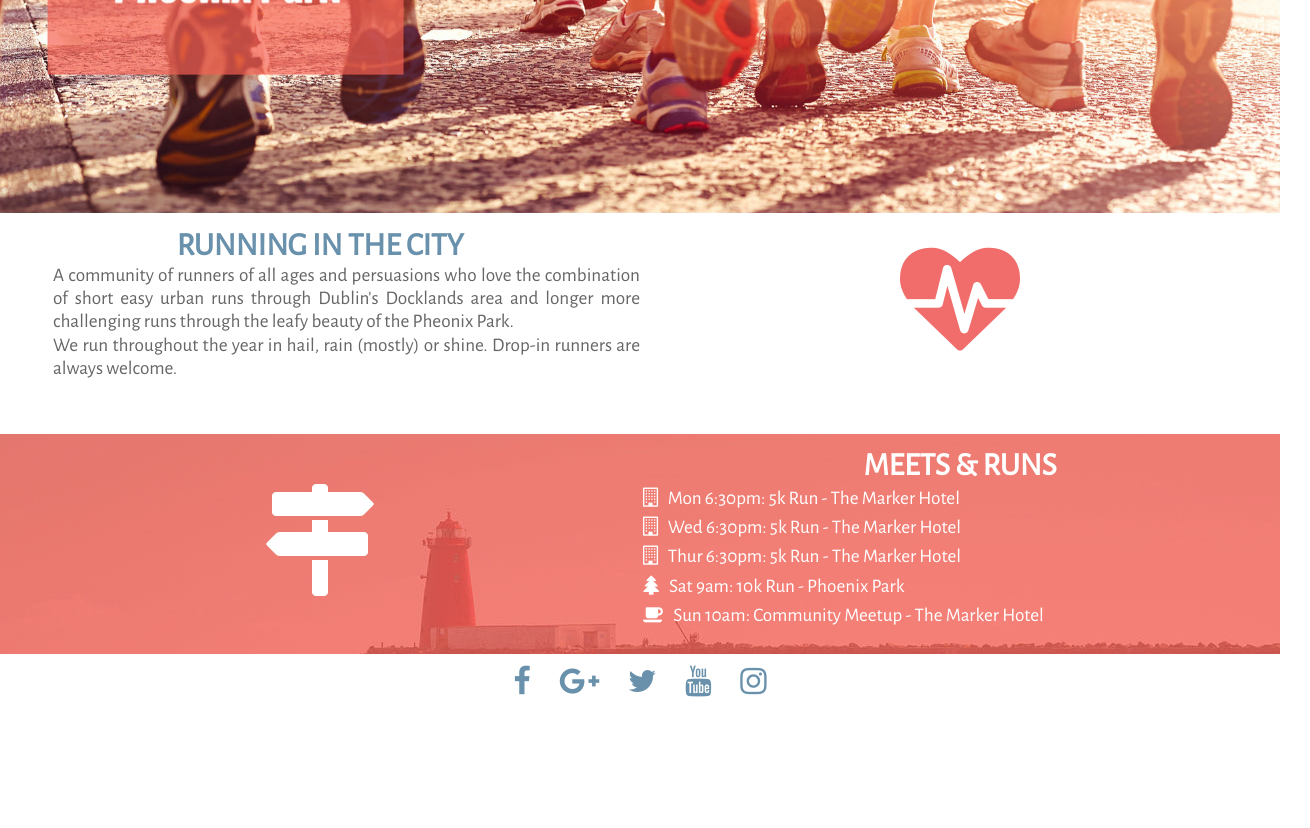
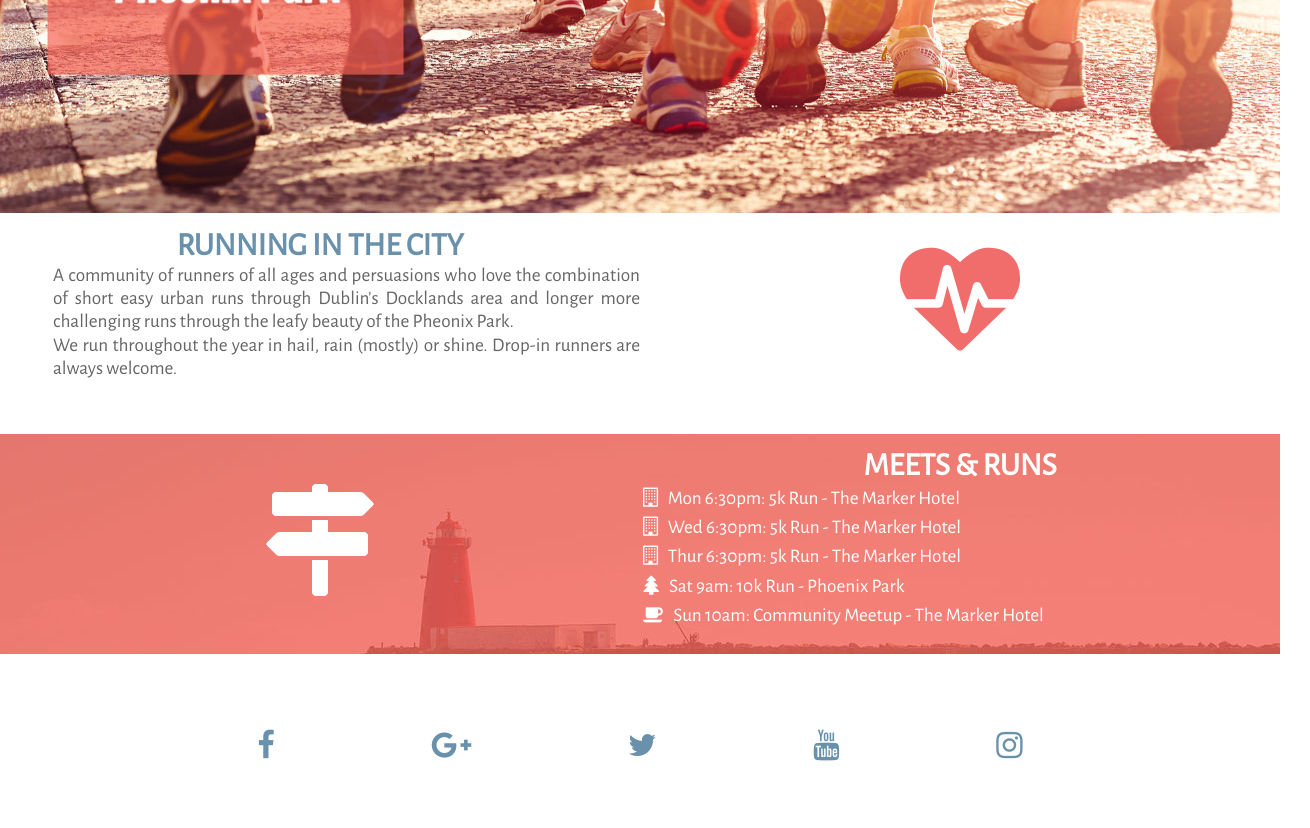
Before and after one commit to Code-Institute-Org/Love_Running, a plain HTML site: page index.html in a window 1280 px wide. Shown: the part 446-1274 px from the top of the page, 1310 px wide, since content can reach past the window. Before the commit the page ends 1156 px from the top, so only its background shows below. Drawn offline with nearby package versions, Linux system fonts and the light colour scheme.

Commit message:
Fix minor style bugs

```diff
--- a/style.css
+++ b/style.css
@@ -78,7 +78,6 @@ ul{
 	list-style-type:none;
 	display:inline-block;
 	font-size: 120%;
-	padding-right: 30px;
 }
 
 
@@ -180,7 +179,7 @@ footer {
  .social_networks i {
 	font-size: 160%;
 	margin: 1%;
-	padding 5%;
+	padding: 5%;
 	color: #6991AC;
 }
 
```
